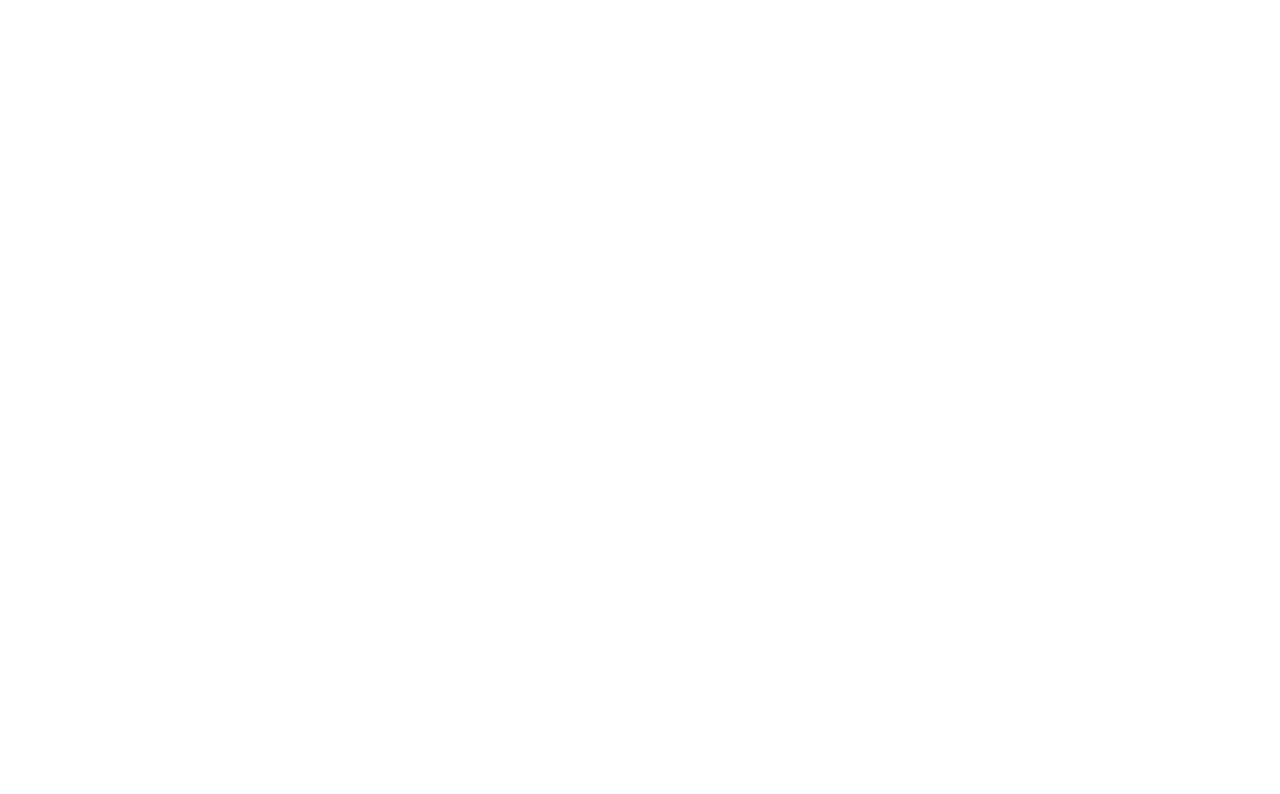
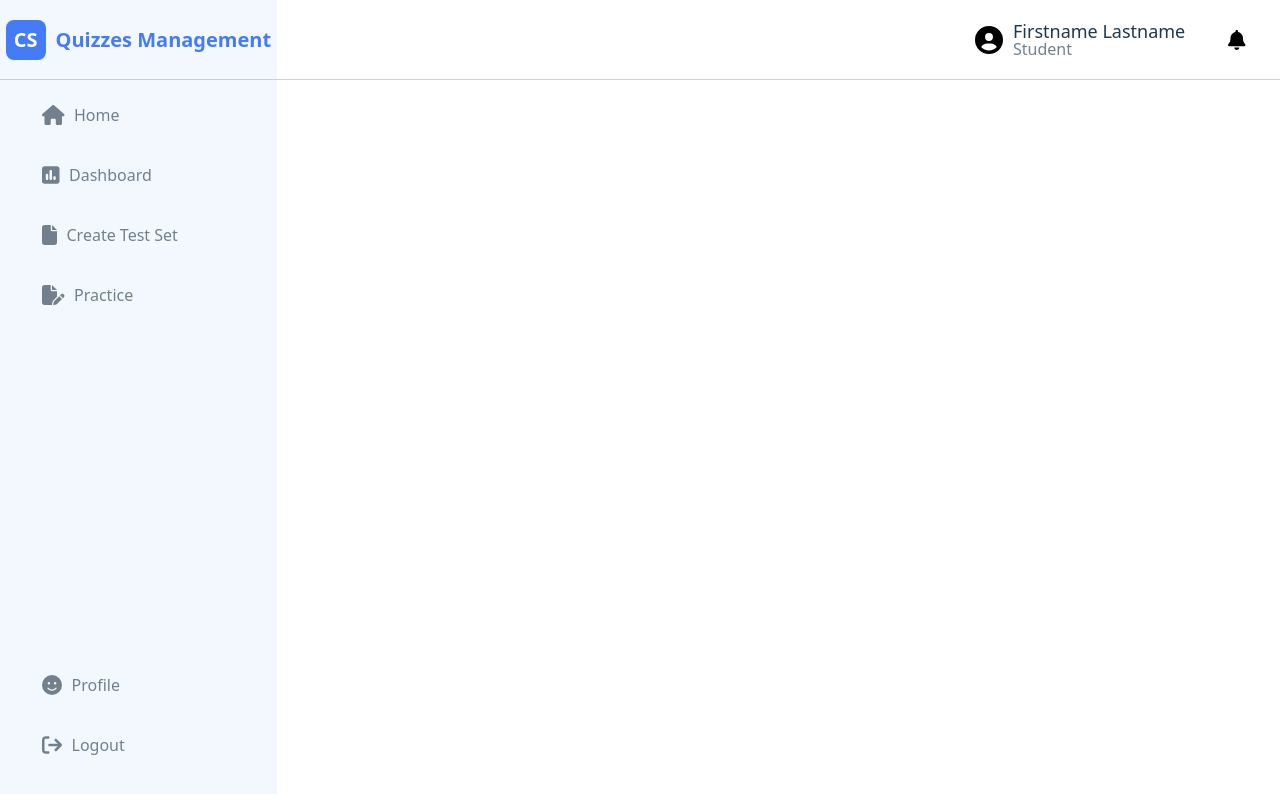
Before and after one commit to Putthakun/QuizzesManagementReact, a React (Vite) app in the folder QuizzesManagementFrontend/: page /subject_teacher in a window 1280 px wide. Before the commit this address had no page. Shown: the top 794 px of the page. Built offline with nearby package versions, Linux system fonts and the light colour scheme.

Commit message:
Create Subject Teacher Page

```diff
--- a/QuizzesManagementFrontend/src/App.jsx
+++ b/QuizzesManagementFrontend/src/App.jsx
@@ -4,6 +4,7 @@
 import Home_student from './pages/student/home_student';
 import Subject_student from './pages/student/Subject_student';
 import Home_teacher from './pages/teacher/Home_teacher';
+import Subject_teacher from './pages/teacher/Subject_teacher'
 
 function App() {
 
@@ -15,6 +16,7 @@
         <Route path="/home_student" element={<Home_student />} />
         <Route path="/subject_student" element={<Subject_student />} />
         <Route path="/home_teacher" element={<Home_teacher />} />
+        <Route path="/subject_teacher" element={<Subject_teacher />} />
       </Routes>
     </Router>
   );
--- /dev/null
+++ b/QuizzesManagementFrontend/src/pages/teacher/Subject_teacher.jsx
@@ -0,0 +1,27 @@
+import Navbar from "../student/navbar";
+import '../../styles/teacher/home_teacher.css';
+import Navbar_top from "../student/Navbar_top";
+
+// import { useState } from "react";
+
+function Subject_teacher() {
+    return (
+        <div>
+            <div className="main_home">
+                <Navbar/>
+                <div className="main_home_right">
+                    <div className="main_home_right_top">
+                        <Navbar_top/>
+                    </div>
+
+                    <div className="main_right_home_teacher">
+
+
+                    </div>
+                </div>
+            </div>
+        </div>
+    )
+}
+
+export default Subject_teacher
```
